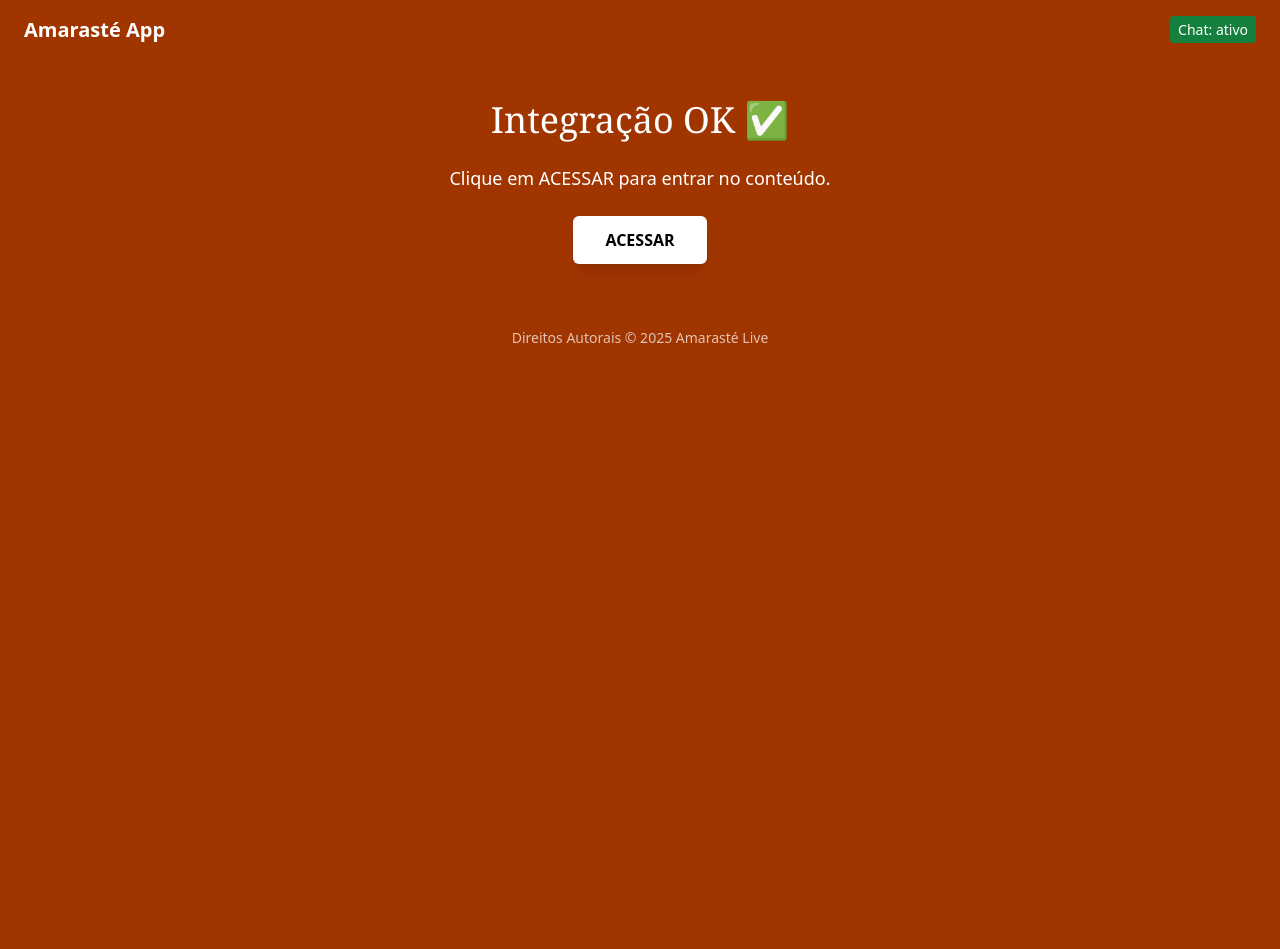
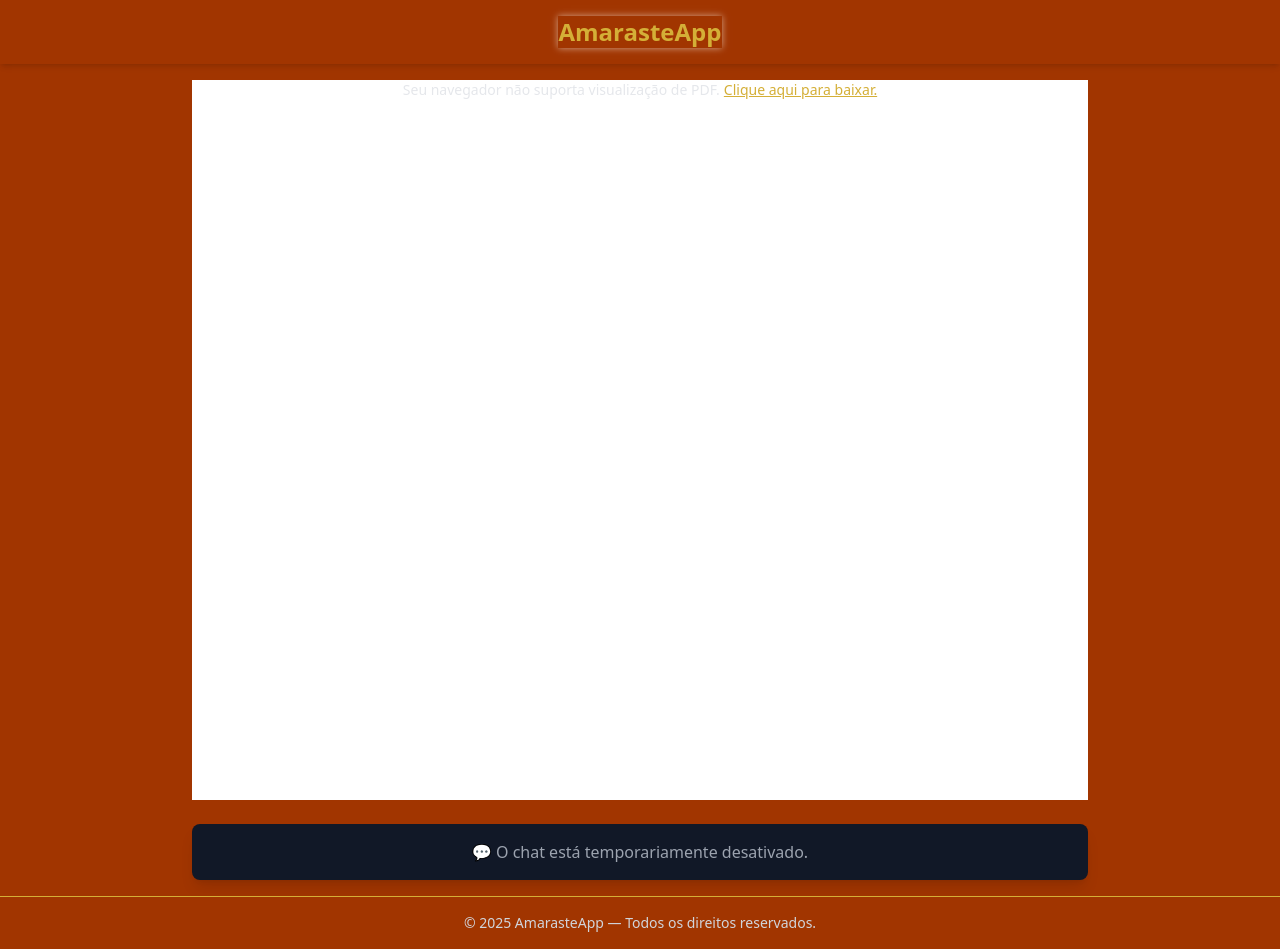
Before and after one commit to doldeIA/AMARASTEAPP3, a React (Vite) app: page / in a window 1280 px wide. Before the commit the page ends 800 px from the top, so only its background shows below. Built offline with nearby package versions, Linux system fonts and the light colour scheme.

Commit message:
Update App.tsx

```diff
--- a/src/App.tsx
+++ b/src/App.tsx
@@ -1,179 +1,62 @@
-import React, { useEffect, useRef, useState } from "react";
+import React, { useState } from "react";
+import "./index.css";
 
-/* ---------- Config ---------- */
-const API_KEY =
-  (import.meta && (import.meta as any).env && (import.meta as any).env.VITE_API_KEY) ||
-  (typeof process !== "undefined" && (process.env as any).VITE_API_KEY) ||
-  (typeof process !== "undefined" && (process.env as any).API_KEY) ||
-  "";
-
-type Message = { sender: "user" | "assistant"; text: string };
-
-const useIsMounted = () => {
-  const ref = useRef(false);
-  useEffect(() => {
-    ref.current = true;
-    return () => { ref.current = false; };
-  }, []);
-  return ref;
-};
-
-/* ---------- GenAI function (replace with your fetch if you want) ---------- */
-async function sendToGenAI(userText: string): Promise<string> {
-  if (!API_KEY) {
-    return Promise.resolve("Chat desabilitado — configure VITE_API_KEY.");
-  }
-
-  // ------ Example commented fetch for Google Generative API (adapt to your endpoint) ------
-  // const endpoint = "https://generativelanguage.googleapis.com/v1/models/YOUR_MODEL:generate";
-  // const body = { prompt: userText, temperature: 0.7, maxOutputTokens: 512 };
-  // const res = await fetch(endpoint + "?key=" + encodeURIComponent(API_KEY), {
-  //   method: "POST",
-  //   headers: { "Content-Type": "application/json" },
-  //   body: JSON.stringify(body)
-  // });
-  // const data = await res.json();
-  // return data?.candidates?.[0]?.content || JSON.stringify(data);
-
-  // Fallback simulated response (keeps UI working)
-  await new Promise((r) => setTimeout(r, 350));
-  return `Resposta simulada para: "${userText}"`;
-}
-
-/* ---------- App ---------- */
-const PDF_PATH = "/home.pdf";
-
-const App: React.FC = () => {
-  const [screen, setScreen] = useState<"landing" | "integrating" | "pdf">("landing");
-  const [isIntegrating, setIsIntegrating] = useState(false);
-  const [messages, setMessages] = useState<Message[]>([
-    { sender: "assistant", text: "Integração OK ✅\nOlá! Estou pronto para ajudar com o AmarasteApp." }
-  ]);
-  const [input, setInput] = useState("");
-  const [isSending, setIsSending] = useState(false);
-  const isMounted = useIsMounted();
-
-  const chatEnabled = !!API_KEY;
-
-  useEffect(() => {
-    if (screen === "integrating") {
-      setTimeout(() => {
-        if (isMounted.current) {
-          setScreen("pdf");
-          setIsIntegrating(false);
-        }
-      }, 700);
-    }
-  }, [screen, isMounted]);
-
-  const handleAccess = () => {
-    setIsIntegrating(true);
-    setScreen("integrating");
-  };
-
-  const handleSend = async () => {
-    const text = input.trim();
-    if (!text) return;
-    setInput("");
-    setMessages((m) => [...m, { sender: "user", text }]);
-
-    if (!chatEnabled) {
-      setMessages((m) => [...m, { sender: "assistant", text: "Chat está desabilitado — configure VITE_API_KEY." }]);
-      return;
-    }
-
-    setIsSending(true);
-    try {
-      const reply = await sendToGenAI(text);
-      setMessages((m) => [...m, { sender: "assistant", text: reply }]);
-    } catch (err) {
-      console.error(err);
-      setMessages((m) => [...m, { sender: "assistant", text: "Erro ao obter resposta do assistente." }]);
-    } finally {
-      setIsSending(false);
-    }
-  };
+export default function App() {
+  const [chatEnabled] = useState(false);
 
   return (
-    <div className={`min-h-screen ${screen === "landing" ? "bg-primary" : "bg-black"} text-white`}>
-      <header className="w-full py-4 px-6 flex justify-between items-center">
-        <h1 className="text-xl font-bold">Amarasté App</h1>
-        <div className="text-sm">
-          {chatEnabled ? <span className="px-2 py-1 rounded bg-green-700">Chat: ativo</span> : <span className="px-2 py-1 rounded bg-gray-600">Chat: desabilitado</span>}
-        </div>
+    <div className="flex flex-col min-h-screen bg-primary text-white">
+      {/* Cabeçalho */}
+      <header className="bg-primary shadow-md p-4 flex items-center justify-center">
+        <h1 className="text-2xl font-bold text-gold neon-pulse">
+          AmarasteApp
+        </h1>
       </header>
 
-      <main className="w-full max-w-5xl mx-auto px-6 py-10">
-        {screen === "landing" && (
-          <div className="flex flex-col items-center">
-            <div className="w-full max-w-2xl text-center">
-              <h2 className="text-4xl font-serif mb-6">Integração OK ✅</h2>
-              <p className="mb-6 text-lg">Clique em ACESSAR para entrar no conteúdo.</p>
-              <button onClick={handleAccess} aria-label="Acessar" className="px-8 py-3 rounded-md bg-white text-black font-bold shadow-lg">ACESSAR</button>
+      {/* Conteúdo principal */}
+      <main className="flex-1 p-4 flex flex-col items-center gap-6">
+
+        {/* Exibição do PDF */}
+        <section className="w-full max-w-4xl">
+          <object
+            className="object-pdf-wrapper"
+            data="/meu-primeiro.pdf"
+            type="application/pdf"
+          >
+            <p className="text-center text-sm text-gray-200">
+              Seu navegador não suporta visualização de PDF.
+              <a
+                href="/meu-primeiro.pdf"
+                className="underline text-gold ml-1"
+                target="_blank"
+                rel="noopener noreferrer"
+              >
+                Clique aqui para baixar.
+              </a>
+            </p>
+          </object>
+        </section>
+
+        {/* Placeholder do Chat */}
+        <section className="w-full max-w-4xl bg-gray-900 p-4 rounded-lg shadow-lg">
+          {chatEnabled ? (
+            <div>
+              {/* Aqui entra o componente de chat real no futuro */}
+              <p className="text-green-400">Chat ativo...</p>
             </div>
-          </div>
-        )}
+          ) : (
+            <div className="text-center text-gray-400">
+              💬 O chat está temporariamente desativado.
+            </div>
+          )}
+        </section>
 
-        {screen === "integrating" && (
-          <div className="flex flex-col items-center py-24">
-            <h3 className="text-3xl mb-6">Integrando...</h3>
-            <div className="flex gap-2">
-              <div className="w-3 h-3 bg-white rounded-full animate-pulse" />
-              <div className="w-3 h-3 bg-white rounded-full animate-pulse delay-200" />
-              <div className="w-3 h-3 bg-white rounded-full animate-pulse delay-400" />
-            </div>
-          </div>
-        )}
-
-        {screen === "pdf" && (
-          <div className="w-full">
-            <div className="mb-4 flex justify-between items-center">
-              <h2 className="text-2xl">Visualizador de PDF</h2>
-              <div>
-                <button onClick={() => setScreen("landing")} className="text-sm underline mr-2">Voltar</button>
-              </div>
-            </div>
-
-            <div className="bg-white text-black rounded-lg shadow-lg overflow-hidden">
-              <object data={PDF_PATH} type="application/pdf" width="100%" height="720">
-                <div className="p-6">
-                  <p>Seu navegador não oferece suporte a visualização de PDF embutida.</p>
-                  <a href={PDF_PATH} target="_blank" rel="noreferrer" className="underline">Abrir PDF</a>
-                </div>
-              </object>
-            </div>
-
-            <div className="mt-8">
-              <h3 className="text-xl mb-3">Chat (assistente)</h3>
-              <div className="bg-gray-900 p-4 rounded-md max-w-2xl">
-                <div className="max-h-48 overflow-y-auto mb-3">
-                  {messages.map((m, i) => (
-                    <div key={i} className={`mb-2 ${m.sender === "assistant" ? "text-left" : "text-right"}`}>
-                      <div className={`inline-block px-3 py-2 rounded ${m.sender === "assistant" ? "bg-gray-800" : "bg-blue-600"}`}>
-                        <small className="block opacity-80">{m.sender}</small>
-                        <div>{m.text}</div>
-                      </div>
-                    </div>
-                  ))}
-                </div>
-
-                <div className="flex gap-2">
-                  <input value={input} onChange={(e) => setInput(e.target.value)} className="flex-1 px-3 py-2 rounded bg-black/30 outline-none"
-                         placeholder={chatEnabled ? "Digite sua mensagem..." : "Chat desabilitado — configure VITE_API_KEY"} disabled={!chatEnabled}
-                         onKeyDown={(e) => { if (e.key === "Enter" && !isSending) handleSend(); }} />
-                  <button onClick={handleSend} disabled={!chatEnabled || isSending} className={`px-4 py-2 rounded ${!chatEnabled || isSending ? "bg-gray-600 cursor-not-allowed" : "bg-green-600"}`}>
-                    {isSending ? "Enviando..." : "Enviar"}
-                  </button>
-                </div>
-              </div>
-            </div>
-          </div>
-        )}
       </main>
 
-      <footer className="text-center py-6 text-sm text-white/70">Direitos Autorais © 2025 Amarasté Live</footer>
+      {/* Rodapé */}
+      <footer className="bg-primary p-4 text-center text-sm text-gray-300 border-t border-gold">
+        &copy; {new Date().getFullYear()} AmarasteApp — Todos os direitos reservados.
+      </footer>
     </div>
   );
-};
-
-export default App;
+}
```
